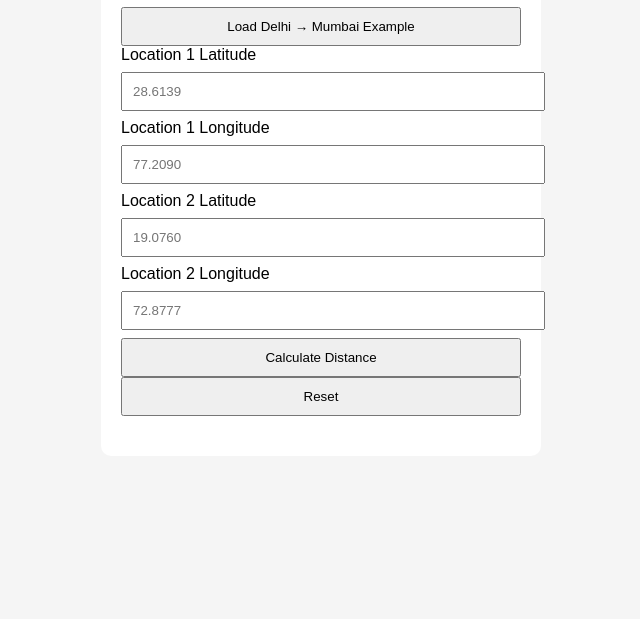
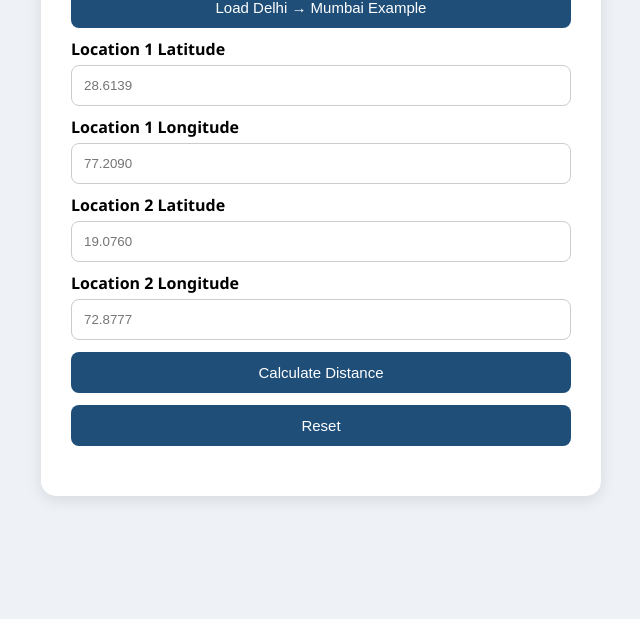
Before and after one commit to mahikarohatgi2003-oss/gis-distance-calculator, a plain HTML site: page index.html in a window 1280 px wide. Shown: the part 181-800 px from the top of the page, without its empty margins (319-959 px from the left). Drawn offline with Linux system fonts and the light colour scheme.

Commit message:
style.css

```diff
--- a/style.css
+++ b/style.css
@@ -1,24 +1,56 @@
 body{
-    font-family: Arial, sans-serif;
-    background:#f5f5f5;
+font-family:Segoe UI,sans-serif;
+background:#eef2f7;
 }
 
 .container{
-    width:400px;
-    margin:50px auto;
-    background:white;
-    padding:20px;
-    border-radius:10px;
+max-width:500px;
+margin:40px auto;
+background:white;
+padding:30px;
+border-radius:15px;
+box-shadow:0 4px 15px rgba(0,0,0,0.1);
+}
+
+h1{
+text-align:center;
+color:#1f4e79;
+}
+
+label{
+display:block;
+margin-top:10px;
+font-weight:600;
 }
 
 input{
-    width:100%;
-    padding:10px;
-    margin:8px 0;
+width:100%;
+padding:12px;
+margin-top:5px;
+border:1px solid #ccc;
+border-radius:8px;
+box-sizing:border-box;
 }
 
 button{
-    width:100%;
-    padding:10px;
-    cursor:pointer;
+width:100%;
+padding:12px;
+margin-top:12px;
+border:none;
+border-radius:8px;
+background:#1f4e79;
+color:white;
+cursor:pointer;
+font-size:15px;
 }
+
+button:hover{
+opacity:0.9;
+}
+
+#result{
+margin-top:20px;
+text-align:center;
+color:#0a5d2a;
+font-size:24px;
+}
```
